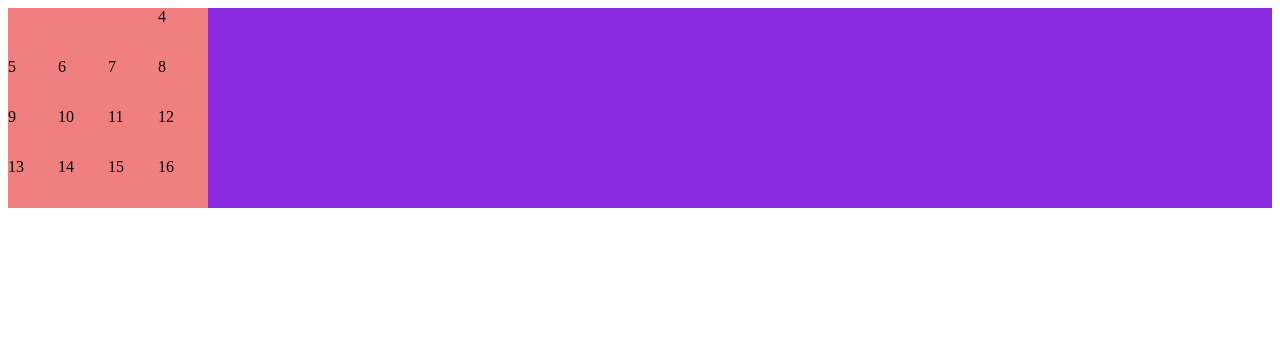
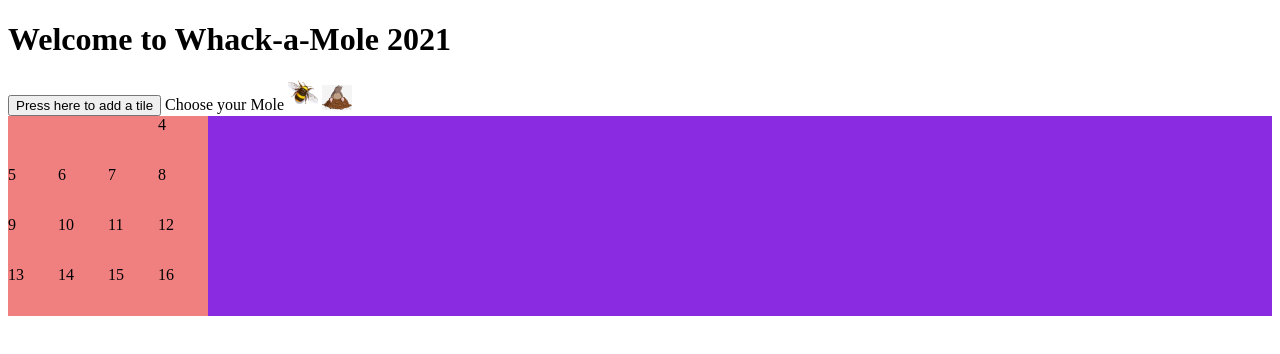
Before and after one commit to ultraasi-atanas/Gen-Whack-A-Mole, a plain HTML site: page index.html in a window 1280 px wide. Drawn offline with Linux system fonts and the light colour scheme.

Commit message:
Add a Game Controls section

```diff
--- a/index.html
+++ b/index.html
@@ -9,6 +9,15 @@
     <script src="script.js" defer></script>
 </head>
 <body>
+    <!-- WHACK-A-MOLE CONTROLS -->
+    <div id="controls">
+        <h1>Welcome to Whack-a-Mole 2021</h1>
+        <button id="addTile">Press here to add a tile</button>
+        <span id="characters">Choose your Mole</span>
+        <span id="character-bee"><img id="bee" src="img/bee-09.jpg"></span>
+        <span id="character-mole"><img id="mole" src="img/mole.jpg"></span>
+
+    </div>
     <div id="myGrid">
         <div class="oneTile" id="t1"></div>
         <div class="oneTile" id="t2"></div>
--- a/style.css
+++ b/style.css
@@ -4,6 +4,10 @@
     background-color: blueviolet;
     /* width is automatically the whole width */
     /* height is automatically the height of the content */
+}
+
+#bee, #mole {
+  width: 30px;
 }
 
 .oneTile {
```
Also changed, not shown: img/bee-09.jpg (added), img/mole.jpg (added).
